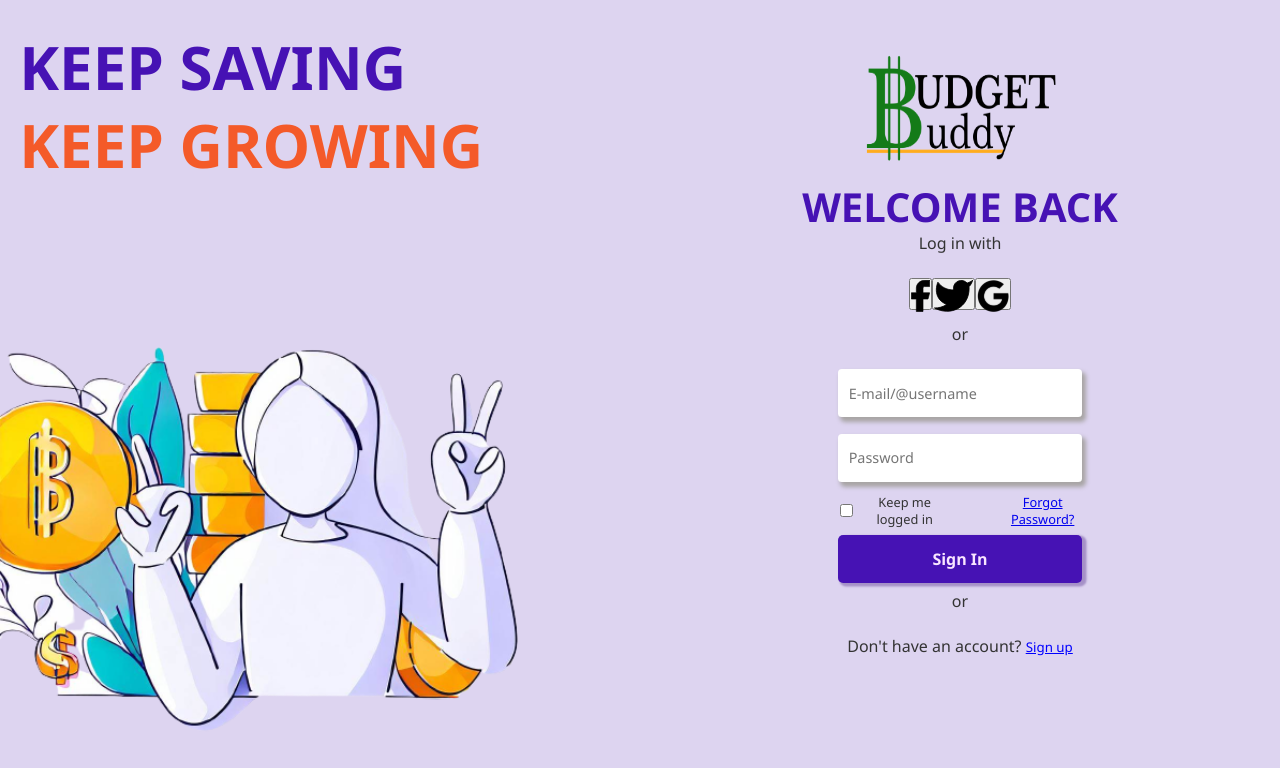
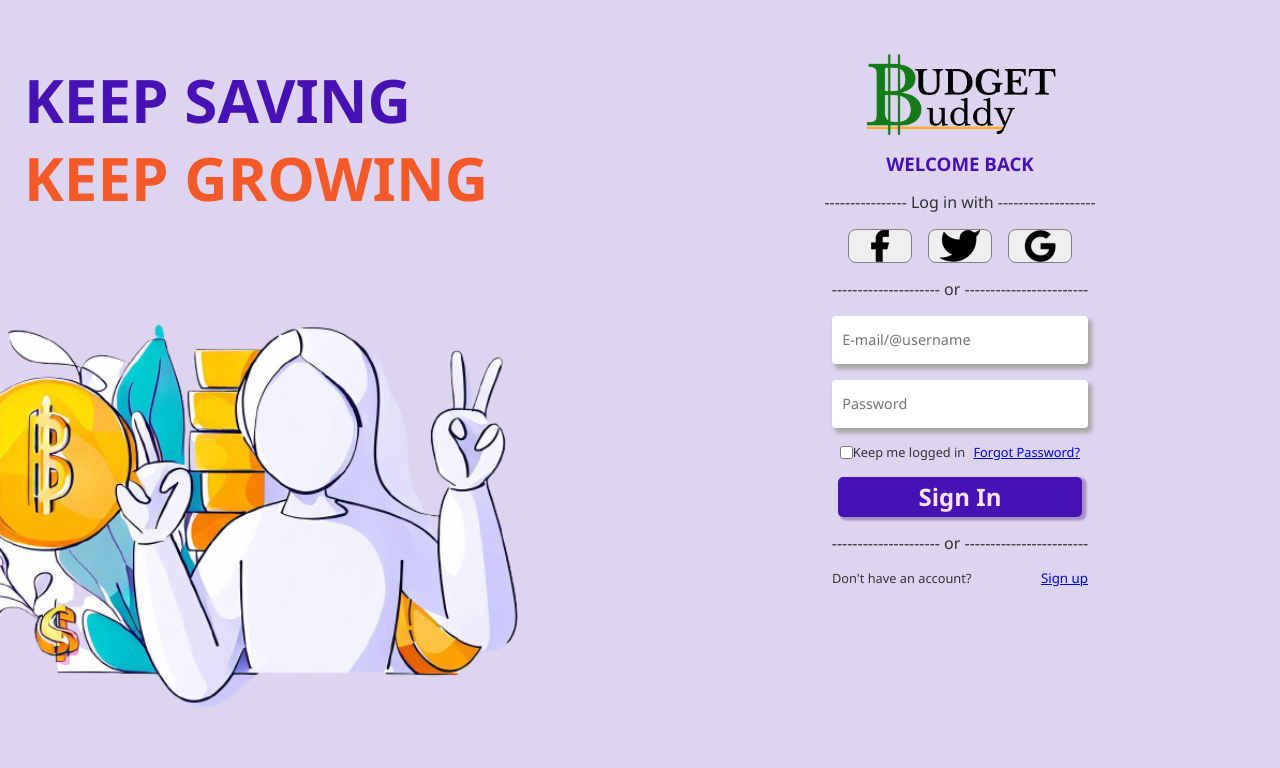
Before and after one commit to SK-x7/Budget_Buddy, a React (Create React App) app: page /login in a window 1280 px wide. Shown: the top 768 px of the page. Built offline with nearby package versions, Linux system fonts and the light colour scheme.

Commit message:
some feature updates of v1

```diff
--- a/src/SignUp.js
+++ b/src/SignUp.js
@@ -11,14 +11,14 @@ export default function SignUP(params) {
 
   return (
     <>
-      <div className={styles.signin}>
+      <div className={styles.app}>
         <section className={styles.sect1} style={{ fontSize: "2.5rem" }}>
           <header className={styles.headerr}>
             <h1 className={styles.headerr1}>START SAVING TODAY WITH</h1>
             <h1 className={styles.headerr2}>Budget Buddy</h1>
           </header>
           <span>
-            <img src={bitLady} alt="Bitcoin" id={styles.image} />
+            <img src={bitLady} alt="Bitcoin" />
           </span>
         </section>
         <section className={styles.sect2}>
@@ -29,64 +29,58 @@ export default function SignUP(params) {
             <h3>Create Account</h3>
           </header>
           {/* form */}
-          <form
-            action="#"
-            id={styles.signupForm}
-            style={{ display: "inline-block" }}
-          >
-            <span>Sign-Up with</span>
+          <form action="#">
+            <span>---------------- Sign-up with ------------------</span>
             <fieldset className={styles.maang_btn}>
-              <button id={styles.fb}>
+              <button>
                 <img src={faceBbtn} id={styles.fb} alt="FaceBook" />
               </button>
-              <button id={styles.twitter}>
+              <button>
                 <img src={twitbtn} id={styles.twitter} alt="Twitter" />
               </button>
-              <button id={styles.google}>
+              <button>
                 <img src={googlebtn} id={styles.google} alt="Google" />
               </button>
             </fieldset>
-            <span>or</span>
-            <fieldset>
+            <span>--------------------- or ------------------------</span>
+            <fieldset className={styles.f2}>
               <input
+                className={styles.i}
                 type="email"
                 placeholder="Email Address"
-                id={styles.e_mail}
               />
-              <br />
-              <br />
+              <input className={styles.i} type="text" placeholder="@username" />
+
               <input
-                type="text"
-                placeholder="@username"
-                id={styles.username}
-              />{" "}
-              <br />
-              <br />
-              <input
+                className={styles.i}
                 type="password"
                 placeholder="Password"
-                id={styles.user_passwrd}
               />
-              <br />
+
               <div id={styles.pass}>
-                <input type="checkbox" id={styles.c} />
-                <label htmlFor="t&c" style={{ marginTop: "10%" }}>
+                <input type="checkbox" />
+                <label>
                   I agree to all{" "}
                   <a href="www.google.com">Terms and Condition</a>
                 </label>
               </div>
-              <p id={styles.errorMsgSpanId} />
+
               <span>
                 <button type="submit" id={styles.signin}>
                   Sign Up
                 </button>
               </span>
             </fieldset>
-            <span>or</span>
-            <fieldset>
+            <span>--------------------- or ----------------------</span>
+            <fieldset className={styles.f3}>
               <span>Already have an Acount!</span>
               <span>
-                <button onClick={() => navigate("/login")}>Login</button>
+                <button
+                  onClick={() => navigate("/login")}
+                  id={styles.signinbtn}
+                >
+                  Login
+                </button>
               </span>
             </fieldset>
           </form>
--- a/src/login.module.css
+++ b/src/login.module.css
@@ -14,111 +14,166 @@ body {
 }
 
 .app {
-  display: grid;
-  grid-template-areas: "area1 area2";
+  display: flex;
+  justify-content: center;
+  align-items: center;
   /* padding: 2vw; */
   margin: 0;
   padding: 0;
 }
 
 .sect1 {
-  grid-area: area1;
+  /* grid-area: area1; */
   width: 50vw;
+  height: 100% !important;
+
+  /* background-color: #f45a29; */
   /* float: left; */
 }
 
 .headerr {
-  padding-left: 1.5vw;
-  padding-top: 3.5vh;
+  /* padding-left: 1.5vw;
+  padding-top: 3.5vh; */
+
   text-transform: uppercase;
 }
 
 .headerr1 {
   color: #4612b4;
+  margin: 3vh 0px 0px 3vh;
 }
 
 .headerr2 {
   color: #f45a29;
+  margin: 0vh 0px 0px 3vh;
 }
 
 .sect2 {
   width: 50vw;
   height: 100vh;
-  grid-area: area2;
+
   text-align: center;
   justify-content: center;
   padding-top: 6vh;
 }
 
 .logo {
-  height: 16vh;
+  /* height: 16vh; */
   width: 15vw;
 }
 
-fieldset {
+.maang_btn {
+  /* background-color: #4612b4; */
   border: none;
   width: 20vw;
-  margin-top: 2vh;
-  padding: 1vh 0;
+
+  /* padding: 1vh 0; */
+  display: flex;
+  justify-content: center;
+  align-items: center;
+  width: 100%;
+  justify-self: center;
+  column-gap: 1rem;
+  /* height: 4rem; */
+  /* justify-content: center;
+   */
+  /* justify-items: center; */
+}
+.maang_btn button {
+  border: none;
+  display: flex;
+  justify-content: center;
+  align-items: center;
+
+  justify-self: center;
+  border: 1px solid grey;
+  border-radius: 0.5rem;
+  height: 80%;
+  /* background-color: #f45a29; */
+  width: 10%;
 }
 
-@media (max-width: 800px) {
-  .sect1,
-  .sect2 {
-    flex: 100%;
-  }
+form {
+  display: flex;
+  justify-content: center;
+  align-items: center;
+  flex-direction: column;
+  padding: 1rem 0px;
 }
 
-h3 {
-  font-size: 2.5em;
+.maang_btn button img {
+  height: 50%;
 }
 
-fieldset.maang-btn button {
-  border-radius: 0.75vw;
-  font-weight: bolder;
-  font-size: 1.8em;
-  width: 4vw;
-  height: 5vh;
-  margin: 0 2vh;
-  box-shadow: 2.5px 1.5px 1px 1px rgba(168, 165, 165, 1);
+.f2 {
+  display: flex;
+  justify-content: center;
+  align-items: center;
+  flex-direction: column;
+  width: 50%;
+  padding: 0px 0px;
+  row-gap: 1rem;
+  /* background-color: #4612b4; */
+  /* padding: 1rem 0px; */
 }
 
 input:not([type="checkbox"]) {
   border-radius: 0.3vw;
-  width: 19vw;
-  height: 6vh;
+  width: 80%;
+
   padding-left: 0.8vw;
   border: none;
   box-shadow: 3px 4px 4px 1px rgba(168, 165, 165, 1);
-  font-size: 0.9em;
-  margin-bottom: -0.5vh;
+  font-size: 1rem;
+  height: 6vh;
+  /* margin-bottom: -0.5vh; */
 }
 
 input[type="checkbox"] {
-  margin-right: 0.5vh;
-  margin-left: 1vh;
+  /* margin-right: 0.5vh; */
+  /* margin-left: 1vh; */
   width: 1vw;
 }
 
 .pass {
   display: flex;
+  justify-content: space-between;
+  align-items: center;
   font-size: 0.8em;
-  margin-top: 2vh;
+  width: 80%;
+  padding: 0rem 0.5rem;
+  /* background-color: #4612b4; */
+  /* margin-top: 2vh; */
 }
-
-footer {
-  margin-left: 3.5vw;
+.pass div {
+  display: flex;
+  justify-content: center;
+  align-items: center;
+  /* font-size: 0.8em; */
+  /* width: 80%; */
+  /* padding: 0rem 5px; */
+  /* background-color: #4612b4; */
+  /* margin-top: 2vh; */
+}
+.f3 {
+  display: flex;
+  justify-content: space-between !important;
+  align-items: center;
+  font-size: 0.8rem;
+  width: 40%;
+  /* margin-top: 2vh; */
 }
 
 #signin {
   border-radius: 0.4vw;
   width: 19vw;
-  height: 6vh;
+  /* height: 6vh; */
   color: #f9e5ff;
   background-color: #4612b4;
   font-weight: bold;
-  margin-top: 1vh;
-  font-size: 1em;
+  /* margin-top: 1vh; */
+  font-size: 1.5rem;
+  height: 2.5rem;
   border: none;
   box-shadow: 3px 2px 2px 1.5px rgba(165, 145, 199, 1);
 }
@@ -126,7 +181,7 @@ footer {
 #image {
   /* border: 3px solid #F45A29; */
   height: 67vh;
-  margin-top: 7vh;
+  /* margin-top: 7vh; */
 }
 
 .login {
@@ -134,28 +189,27 @@ footer {
   padding: 5px 10px;
 }
 
-
-#signinbtn{
-  background:none;
-  border:none;
-  color:blue;
-  cursor:pointer;
-  text-decoration:underline;
+#signinbtn {
+  background: none;
+  border: none;
+  color: blue;
+  cursor: pointer;
+  text-decoration: underline;
 }
 
-#fb{
+#fb {
   height: 4vh;
   background-repeat: no-repeat;
   width: fit-content;
 }
 
-#twitter{
+#twitter {
   height: 4vh;
   background-repeat: no-repeat;
   width: fit-content;
 }
 
-#google{
+#google {
   height: 4vh;
   background-repeat: no-repeat;
   width: fit-content;
--- a/src/loginPage.js
+++ b/src/loginPage.js
@@ -31,36 +31,41 @@ export default function LoginPage(params) {
           </header>
           {/* <span>Log in with</span> */}
           {/* form */}
-          <form action="#" style={{ display: "inline-block" }}>
-            <span>Log in with</span>
+          <form action="#">
+            <span>---------------- Log in with -------------------</span>
             <fieldset className={styles.maang_btn}>
-              <button id={styles.fb}>
+              <button>
                 <img src={faceBbtn} id={styles.fb} alt="FaceBook" />
               </button>
-              <button id={styles.twitter}>
+              <button>
                 <img src={twitbtn} id={styles.twitter} alt="Twitter" />
               </button>
-              <button id={styles.google}>
+              <button>
                 <img src={googlebtn} id={styles.google} alt="Google" />
               </button>
             </fieldset>
-            <span>or</span>
-            <fieldset>
-              <input type="email" placeholder="E-mail/@username" />
-              <br />
-              <br />
+            <span>--------------------- or ------------------------</span>
+            <fieldset className={styles.f2}>
               <input
+                className={styles.i}
+                type="email"
+                placeholder="E-mail/@username"
+              />
+
+              <input
+                className={styles.i}
                 type="password"
                 id={styles.passwrdInputId}
                 placeholder="Password"
                 onkeyup="check()"
                 required
               />
-              <br />
-              <p style={{ color: "red" }} id={styles.errorMsgSpanId} />
+
               <div className={styles.pass}>
-                <input type="checkbox" />
-                <label htmlFor>Keep me logged in</label>
+                <div>
+                  <input type="checkbox" />
+                  <label htmlFor>Keep me logged in</label>
+                </div>
                 <footer>
                   <a href="www.google.com">Forgot Password?</a>
                 </footer>
@@ -69,17 +74,13 @@ export default function LoginPage(params) {
                 <button id={styles.signin}>Sign In</button>
               </span>
             </fieldset>
-            <span>or</span>
-            <fieldset>
+            <span>--------------------- or ------------------------</span>
+            <fieldset className={styles.f3}>
               <span> Don't have an account? </span>
-              <span>
-                <button
-                  onClick={() => navigate("/signup")}
-                  id={styles.signinbtn}
-                >
-                  Sign up
-                </button>
-              </span>
+
+              <button onClick={() => navigate("/signup")} id={styles.signinbtn}>
+                Sign up
+              </button>
             </fieldset>
           </form>
           {/* <span>Log in with</span> */}
--- a/src/signup.module.css
+++ b/src/signup.module.css
@@ -1,6 +1,6 @@
 * {
-  margin: 0;
-  padding: 0;
+  margin: 0px;
+  padding: 0px;
   box-sizing: border-box;
   font-family: "Segoe UI", Tahoma, Geneva, Verdana, sans-serif;
 }
@@ -11,103 +11,157 @@ body {
   color: #333;
   line-height: 1.3;
   margin: 0;
+  overflow: hidden;
+  /* height: 100vh; */
 }
 
 .app {
-  display: grid;
-  grid-template-areas: "area1 area2";
+  display: flex;
+  justify-content: center;
+  align-items: center;
+  /* height: 100% !important; */
   /* padding: 2vw; */
   margin: 0;
   padding: 0;
 }
 
 .sect1 {
-  grid-area: area1;
+  /* grid-area: area1; */
   width: 50vw;
+  height: 100% !important;
+  /* background-color: #f45a29; */
   /* float: left; */
 }
 
 .headerr {
-  padding-left: 1.5vw;
-  padding-top: 3.5vh;
+  /* padding-left: 1.5vw; */
+  /* padding-top: 3.5vh; */
   text-transform: uppercase;
+  /* background-color: #f45a29; */
+  width: 70%;
 }
 
 .headerr1 {
   color: #4612b4;
+  margin: 3vh 0px 0px 3vh;
+  line-height: 9vh;
+  /* font-size: 3.3rem; */
 }
 
 .headerr2 {
   color: #f45a29;
+  margin: 0vh 0px 0px 3vh;
 }
 
 .sect2 {
   width: 50vw;
-  height: 100vh;
-  grid-area: area2;
+  height: 100% !important;
+
   text-align: center;
   justify-content: center;
+  /* padding-top: 6vh; */
   padding-top: 6vh;
 }
 
 .logo {
-  height: 16vh;
+  /* height: 16vh; */
   width: 15vw;
+}
+
+.maang_btn {
+  /* background-color: #4612b4; */
+  border: none;
+
+  width: 20vw;
+
+  /* padding: 1vh 0; */
+  display: flex;
+  justify-content: center;
+  align-items: center;
+  width: 100%;
+  justify-self: center;
+  column-gap: 1rem;
+  /* height: 10vh; */
+  /* height: 4rem; */
+  /* justify-content: center;
+   */
+  /* justify-items: center; */
+}
+.maang_btn button {
+  border: none;
+  display: flex;
+  justify-content: center;
+  align-items: center;
+
+  justify-self: center;
+  border: 1px solid grey;
+  border-radius: 0.5rem;
+  height: 80%;
+  /* background-color: #f45a29; */
+  width: 10%;
+}
+
+.maang_btn button img {
+  height: 50%;
 }
 
 fieldset {
   border: none;
-  width: 20vw;
-  margin-top: 2vh;
-  padding: 1vh 0;
 }
 
-@media (max-width: 800px) {
-  .sect1,
-  .sect2 {
-    flex: 100%;
-  }
+form {
+  display: flex;
+  justify-content: center;
+  align-items: center;
+  flex-direction: column;
+  padding: 1rem 0px;
+  row-gap: 1rem;
 }
 
-h3 {
-  font-size: 2.5em;
-}
+.f2 {
+  display: flex;
+  justify-content: center;
+  align-items: center;
+  flex-direction: column;
+  width: 50%;
+  padding: 0px 0px;
+  row-gap: 1rem;
 
-fieldset.maang-btn button {
-  border-radius: 0.75vw;
-  font-weight: bolder;
-  font-size: 1.8em;
-  width: 4vw;
-  height: 5vh;
-  margin: 0 2vh;
-  box-shadow: 2.5px 1.5px 1px 1px rgba(168, 165, 165, 1);
+  /* background-color: #4612b4; */
+  /* padding: 1rem 0px; */
 }
 
 input:not([type="checkbox"]) {
   border-radius: 0.3vw;
-  width: 19vw;
-  height: 6vh;
+  width: 80%;
   padding-left: 0.8vw;
   border: none;
   box-shadow: 3px 4px 4px 1px rgba(168, 165, 165, 1);
   font-size: 0.9em;
-  margin-bottom: -0.5vh;
+  /* margin-bottom: -0.5vh; */
 }
 
 input[type="checkbox"] {
-  margin-right: 0.5vh;
-  margin-left: 1vh;
+  /* margin-right: 0.5vh;
+  margin-left: 1vh; */
   width: 1vw;
 }
 
 .pass {
   display: flex;
+  justify-content: space-between;
+  align-items: center;
   font-size: 0.8em;
-  margin-top: 2vh;
+  /* margin-top: 2vh; */
 }
 
-footer {
-  margin-left: 3.5vw;
+.f3 {
+  display: flex;
+  justify-content: space-between !important;
+  align-items: center;
+  font-size: 0.8rem;
+  width: 40%;
+  /* margin-top: 2vh; */
 }
 
 #signin {
@@ -126,36 +180,39 @@ footer {
 #image {
   /* border: 3px solid #F45A29; */
   height: 67vh;
-  margin-top: 7vh;
 }
 
-.login {
+/* .login {
   border: 1px solid black;
   padding: 5px 10px;
+  background-color: #333;
+} */
+
+#signinbtn {
+  background: none;
+  border: none;
+  color: blue;
+  cursor: pointer;
+  text-decoration: underline;
 }
 
-
-#signinbtn{
-  background:none;
-  border:none;
-  color:blue;
-  cursor:pointer;
-  text-decoration:underline;
+.nbtn {
+  border: none;
 }
 
-#fb{
+#fb {
   height: 4vh;
   background-repeat: no-repeat;
   width: fit-content;
 }
 
-#twitter{
+#twitter {
   height: 4vh;
   background-repeat: no-repeat;
   width: fit-content;
 }
 
-#google{
+#google {
   height: 4vh;
   background-repeat: no-repeat;
   width: fit-content;
```
Also changed, not shown: src/profilePage.js (+12 -2 lines).
